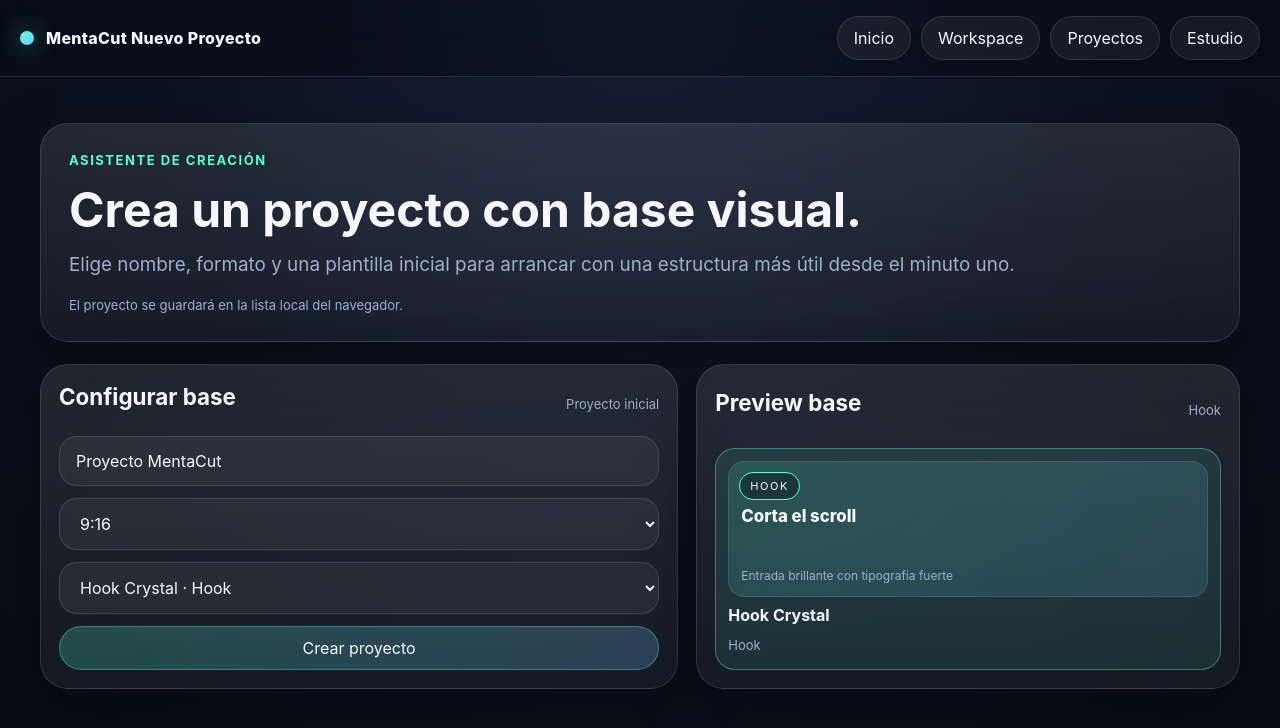
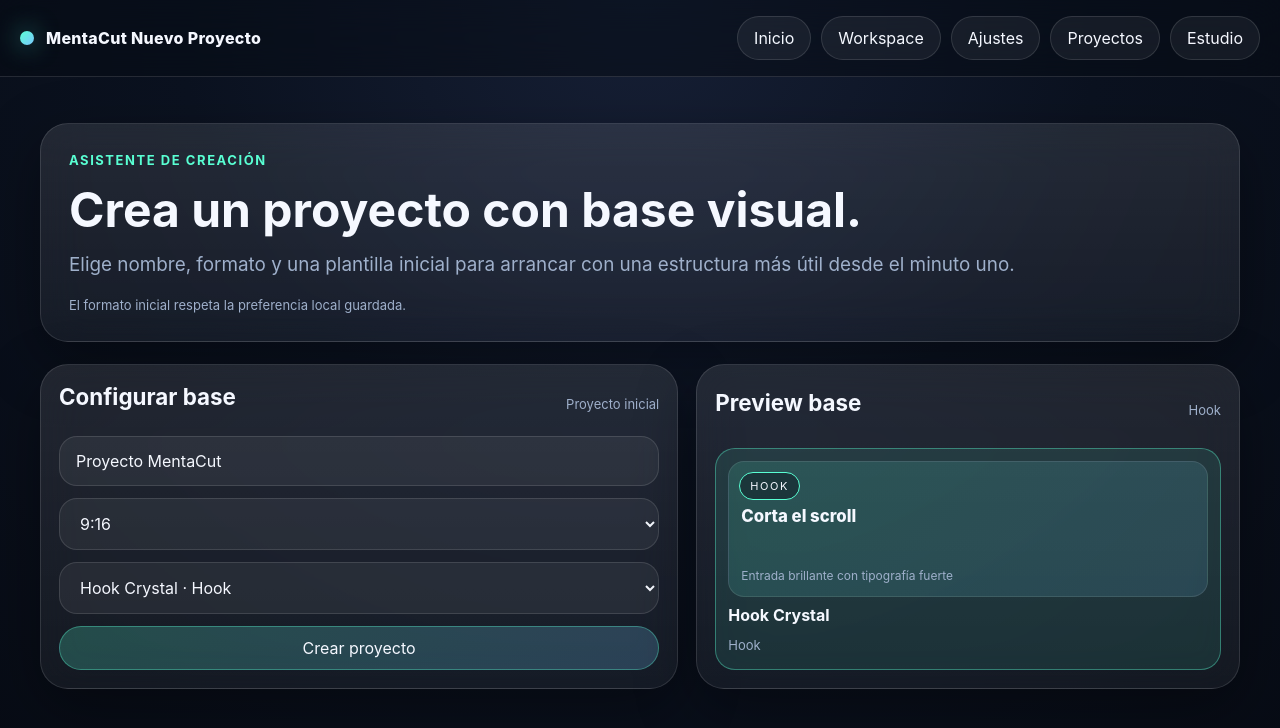
Before and after one commit to alain7224/MentaCut, a Next.js app: page /studio/new in a window 1280 px wide. Shown: the top 728 px of the page. Built offline with nearby package versions, Linux system fonts and the light colour scheme.

Commit message:
feat: use local default format in new project wizard

```diff
--- a/app/studio/new/page.tsx
+++ b/app/studio/new/page.tsx
@@ -1,8 +1,9 @@
 'use client'
 
 import Link from 'next/link'
-import { useMemo, useState } from 'react'
+import { useEffect, useMemo, useState } from 'react'
 import { createProject, readLocalProjects, writeLocalProjects, type ProjectFormat } from '@/lib/local-store'
+import { readLocalPreferences } from '@/lib/local-preferences'
 import { TEMPLATE_PRESETS } from '@/lib/template-presets'
 
 const FORMATS: ProjectFormat[] = ['9:16', '1:1', '4:5', '16:9']
@@ -12,6 +13,11 @@ export default function NewProjectWizardPage() {
   const [format, setFormat] = useState<ProjectFormat>('9:16')
   const [templateId, setTemplateId] = useState(TEMPLATE_PRESETS[0]?.id ?? '')
   const [status, setStatus] = useState('')
+
+  useEffect(() => {
+    const preferences = readLocalPreferences()
+    setFormat(preferences.defaultProjectFormat)
+  }, [])
 
   const selectedTemplate = useMemo(
     () => TEMPLATE_PRESETS.find((item) => item.id === templateId) ?? TEMPLATE_PRESETS[0],
@@ -45,6 +51,7 @@ export default function NewProjectWizardPage() {
         <nav className="nav">
           <Link href="/" className="nav-link">Inicio</Link>
           <Link href="/studio/workspace" className="nav-link">Workspace</Link>
+          <Link href="/studio/settings" className="nav-link">Ajustes</Link>
           <Link href="/studio/projects" className="nav-link">Proyectos</Link>
           <Link href="/studio" className="nav-link">Estudio</Link>
         </nav>
@@ -58,7 +65,7 @@ export default function NewProjectWizardPage() {
             <p className="sub">
               Elige nombre, formato y una plantilla inicial para arrancar con una estructura más útil desde el minuto uno.
             </p>
-            <div className="timeline-label">{status || 'El proyecto se guardará en la lista local del navegador.'}</div>
+            <div className="timeline-label">{status || 'El formato inicial respeta la preferencia local guardada.'}</div>
           </div>
         </section>
 
```
